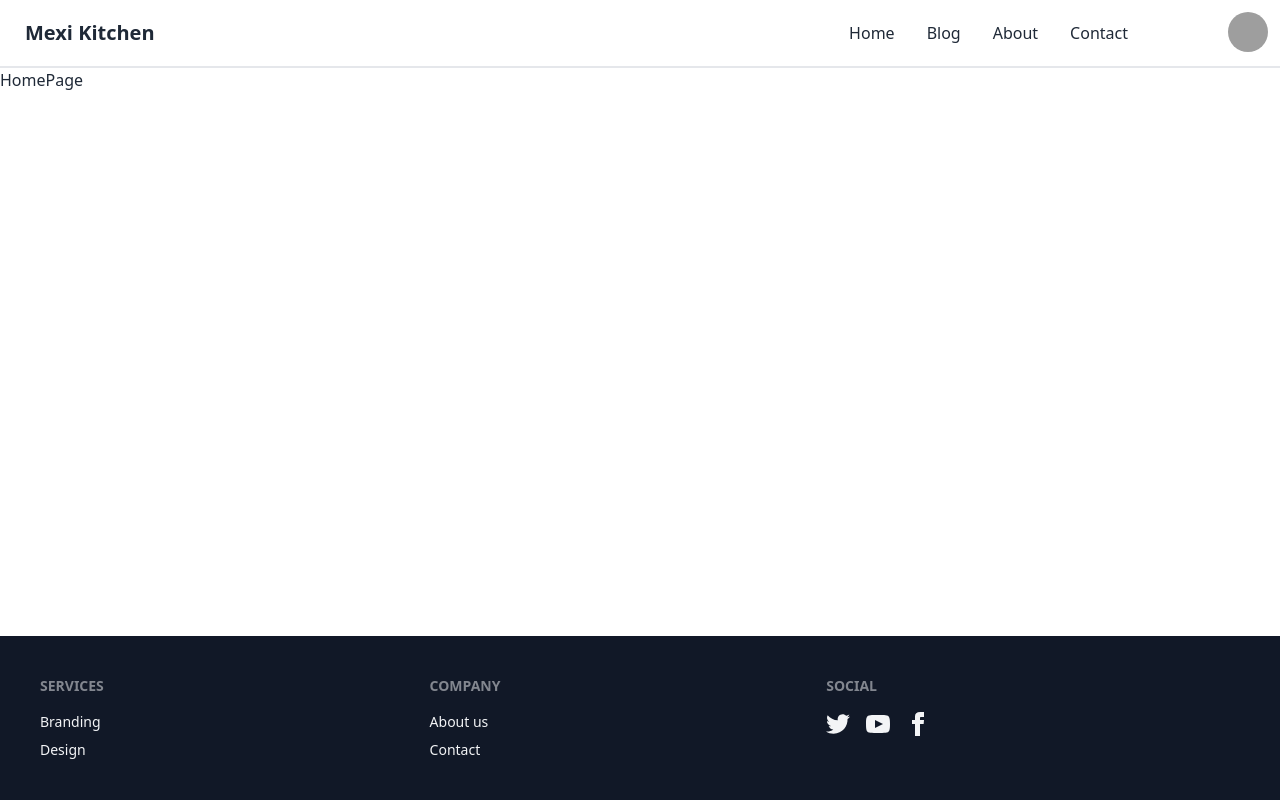
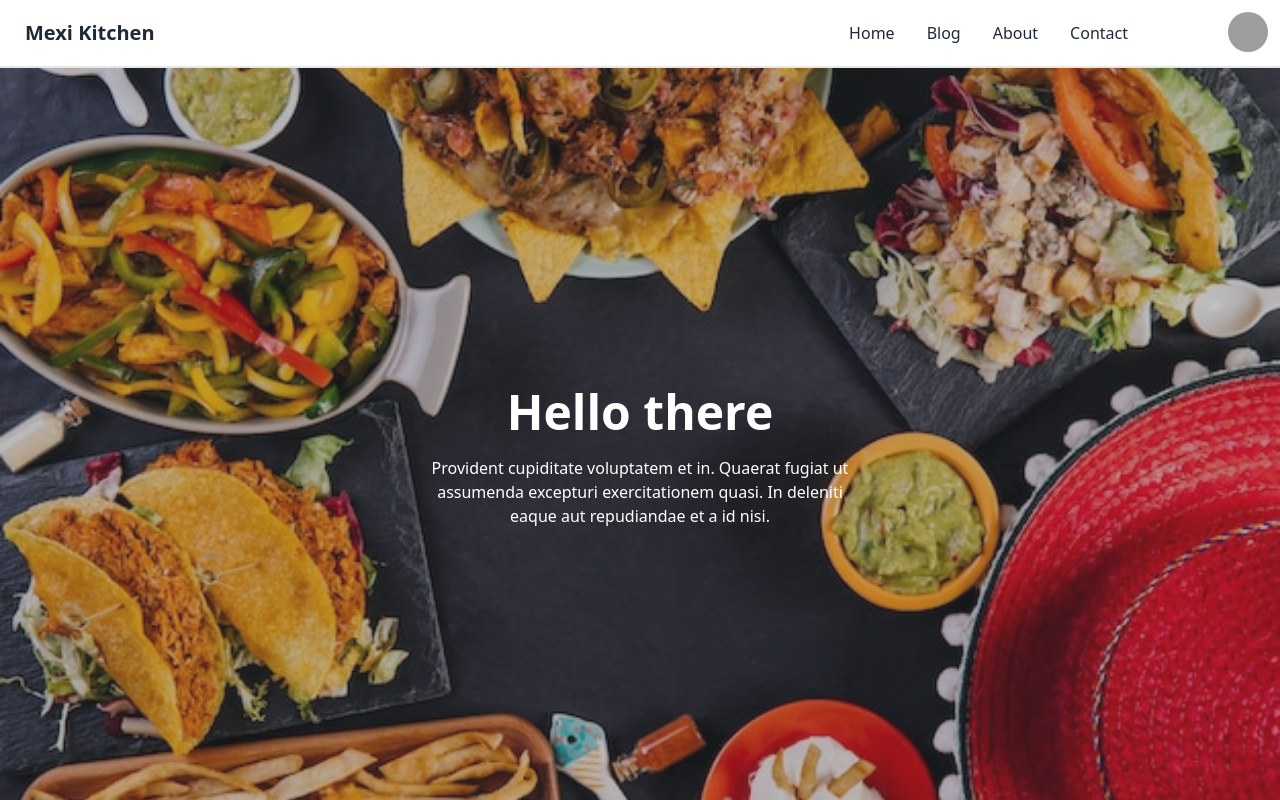
Before and after one commit to Jobayer98/b7a10-chef-recipe-hunter-client-side-Jobayer98, a React (Vite) app: page / in a window 1280 px wide. Shown: the top 800 px of the page. Built offline with nearby package versions, Linux system fonts and the light colour scheme; grey boxes are pictures that could not be loaded.

Commit message:
add banner section

```diff
--- a/package.json
+++ b/package.json
@@ -14,7 +14,8 @@
     "react": "^18.2.0",
     "react-dom": "^18.2.0",
     "react-icons": "^4.8.0",
-    "react-router-dom": "^6.11.0"
+    "react-router-dom": "^6.11.0",
+    "swiper": "^9.2.4"
   },
   "devDependencies": {
     "@types/react": "^18.0.28",
--- a/src/pages/Home.jsx
+++ b/src/pages/Home.jsx
@@ -1,5 +1,31 @@
+import bannerImg from "../assets/banner.jpg";
+
+// Import Swiper styles
+import "swiper/css";
+import "swiper/css/navigation";
+import "swiper/css/pagination";
+import "swiper/css/scrollbar";
 const HomePage = () => {
-  return <div>HomePage</div>;
+  return (
+    <div
+      className="hero min-h-screen"
+      style={{
+        backgroundImage: `url(${bannerImg})`,
+      }}
+    >
+      <div className="hero-overlay bg-opacity-30"></div>
+      <div className="hero-content text-center text-neutral-content">
+        <div className="max-w-md">
+          <h1 className="mb-5 text-5xl font-bold">Hello there</h1>
+          <p className="mb-5">
+            Provident cupiditate voluptatem et in. Quaerat fugiat ut assumenda
+            excepturi exercitationem quasi. In deleniti eaque aut repudiandae et
+            a id nisi.
+          </p>
+        </div>
+      </div>
+    </div>
+  );
 };
 
 export default HomePage;
```
Also changed, not shown: src/assets/banner.jpg (added), 1 other file (tests, documents, lock files or other folders).
